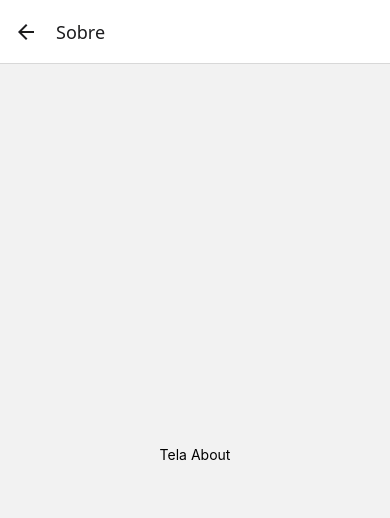
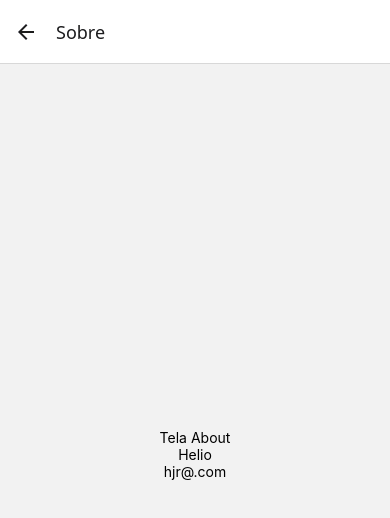
Before and after one commit to HelioJr548/SujeitoProgramador, a React Native app in the folder meuapp/: screen /Home in a window 390 px wide. Both pictures are taken after a click on the button "IR PARA SOBRE". Shown: the top 518 px of the page. Built offline with nearby package versions, Linux system fonts and the light colour scheme.

Commit message:
Passando infos atraves de route entre telas

```diff
--- a/meuapp/src/pages/About/index.js
+++ b/meuapp/src/pages/About/index.js
@@ -1,9 +1,11 @@
 import { StyleSheet, Text, View } from 'react-native';
 
-const About = () => {
+const About = ({route}) => {
     return (
         <View style={styles.container}>
             <Text>Tela About</Text>
+            <Text>{route.params?.nome}</Text>
+            <Text>{route.params?.email}</Text>
         </View>
     );
 };
--- a/meuapp/src/pages/Home/index.js
+++ b/meuapp/src/pages/Home/index.js
@@ -4,15 +4,14 @@ import { Button, StyleSheet, Text, View } from 'react-native';
 const Home = () => {
 	const navigation = useNavigation();
 
+	const navegaSobre = () => {
+		navigation.navigate('About', { nome: 'Helio', email: 'hjr@.com' });
+	};
+
 	return (
 		<View style={styles.container}>
 			<Text>Tela HOME</Text>
-			<Button
-				title="Ir para Sobre"
-				onPress={() => {
-					navigation.navigate('About');
-				}}
-			/>
+			<Button title="Ir para Sobre" onPress={navegaSobre} />
 		</View>
 	);
 };
```
